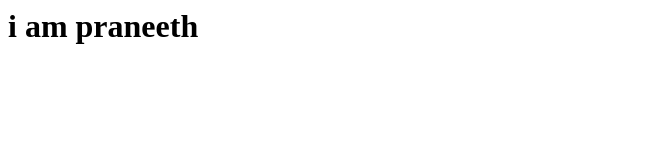
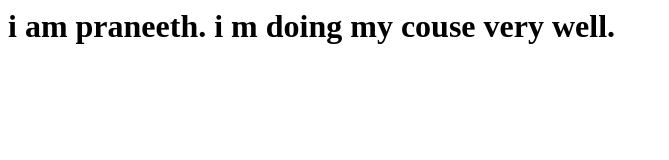
Before and after one commit to praneethmacherla/my1stpg, a plain HTML site: page index.html in a window 1280 px wide. Shown: the whole page, without its empty margins (0-669 px from the left). Drawn offline with Linux system fonts and the light colour scheme.

Commit message:
modifying index.html

```diff
--- a/index.html
+++ b/index.html
@@ -3,6 +3,6 @@
 <title>hello cousera</title>
 </head>
 <body>
-<h1>i am praneeth</h1>
+<h1>i am praneeth. i m doing my couse very well.</h1>
 </body>
 </html>
```
